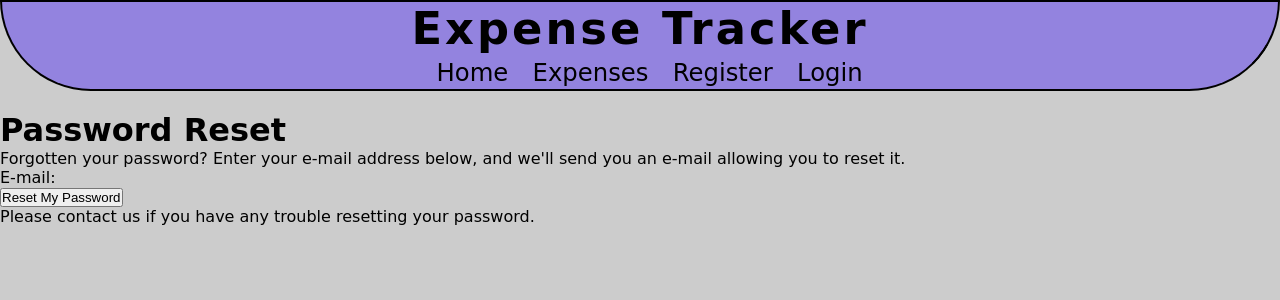
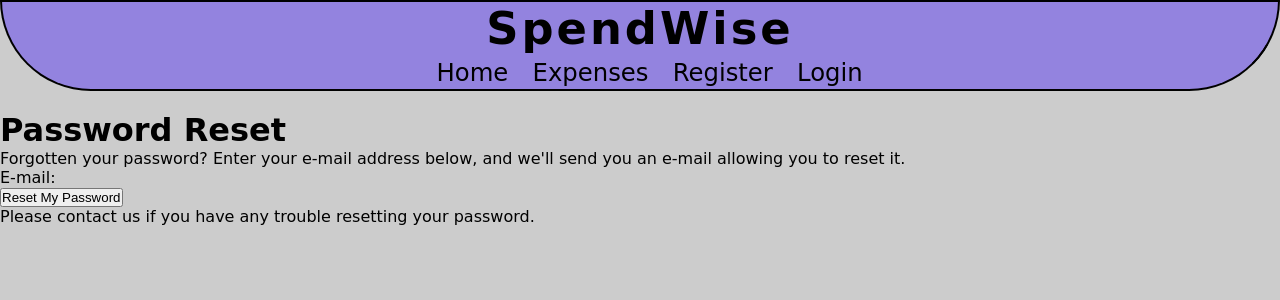
Before and after one commit to Code-Institute-Submissions/SpendWise, a Django app: page /accounts/password/reset/ in a window 1280 px wide. Shown: the top 300 px of the page. Run offline with Django 3.2, Linux system fonts and the light colour scheme; some web fonts are replaced.

Commit message:
add page title in base.html

```diff
--- a/templates/account/base.html
+++ b/templates/account/base.html
@@ -19,7 +19,7 @@
     {% block body %}
     <header id = "home">
 
-      <h1 id = "main">Expense Tracker</h1>
+      <h1 id = "main">SpendWise</h1>
       <nav>
         <ul id ="menu">
             <li><a href="/">Home</a></li>
```
